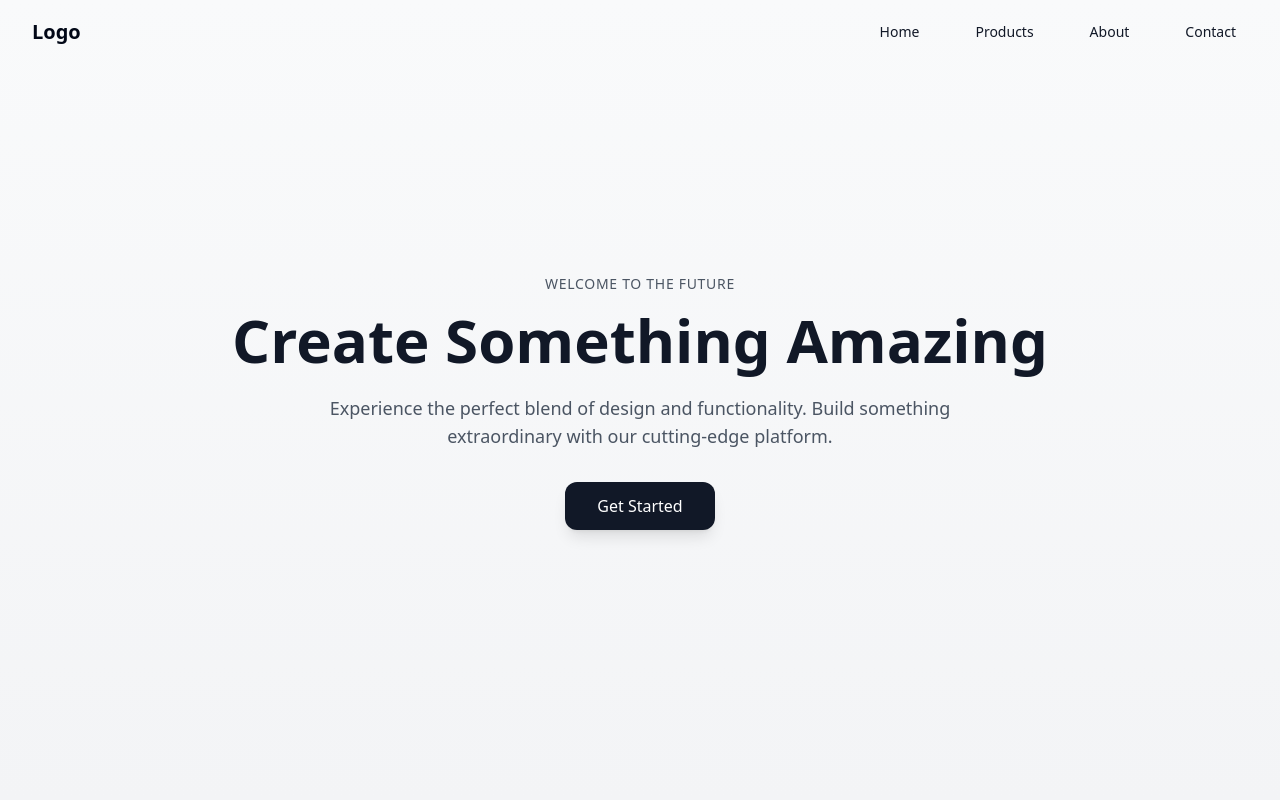
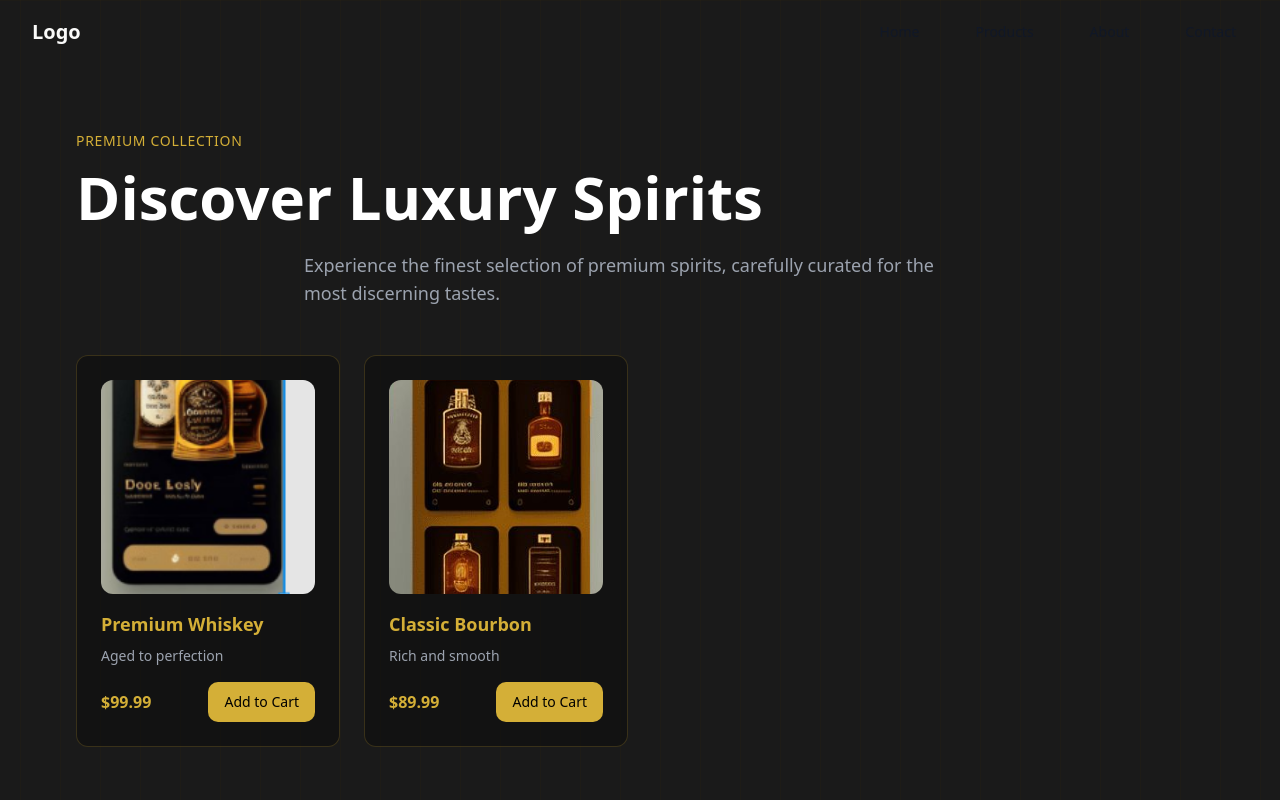
Before and after one commit to CYBERSTALKER07/zlata_praha, a React (Vite) app: page / in a window 1280 px wide. Shown: the top 800 px of the page. Built offline with nearby package versions, Linux system fonts and the light colour scheme.

Commit message:
Design UI to Match Images
Updated the UI components to align with the design specifications provided in the reference images. Adjustments made to styles and layouts for consistency with the desired aesthetic.
[skip gpt_engineer]

```diff
--- a/src/components/Hero.tsx
+++ b/src/components/Hero.tsx
@@ -1,5 +1,6 @@
 import { useEffect, useState } from "react";
 import { cn } from "@/lib/utils";
+import { ProductCard } from "./ProductCard";
 
 export const Hero = () => {
   const [isVisible, setIsVisible] = useState(false);
@@ -8,42 +9,57 @@ export const Hero = () => {
     setIsVisible(true);
   }, []);
 
+  const products = [
+    {
+      name: "Premium Whiskey",
+      image: "/lovable-uploads/d7ff8b91-8d4f-484c-b95c-8d13a67f361d.png",
+      price: "$99.99",
+      description: "Aged to perfection"
+    },
+    {
+      name: "Classic Bourbon",
+      image: "/lovable-uploads/34befac8-ca41-4fa1-8153-d63903be83bb.png",
+      price: "$89.99",
+      description: "Rich and smooth"
+    }
+  ];
+
   return (
-    <div className="relative min-h-screen flex items-center justify-center overflow-hidden bg-gradient-to-b from-gray-50 to-gray-100">
+    <div className="relative min-h-screen flex items-center justify-center overflow-hidden bg-darkBg">
       <div className="absolute inset-0 overflow-hidden">
-        <div className="absolute inset-0 bg-[linear-gradient(to_right,#8080800a_1px,transparent_1px)] bg-[size:40px] bg-[position:center] mix-blend-overlay" />
-        <div className="absolute inset-0 bg-[linear-gradient(to_bottom,#8080800a_1px,transparent_1px)] bg-[size:40px] bg-[position:center] mix-blend-overlay" />
+        <div className="absolute inset-0 bg-[linear-gradient(to_right,#D4AF3733_1px,transparent_1px)] bg-[size:40px] bg-[position:center] mix-blend-overlay" />
+        <div className="absolute inset-0 bg-[linear-gradient(to_bottom,#D4AF3733_1px,transparent_1px)] bg-[size:40px] bg-[position:center] mix-blend-overlay" />
       </div>
 
-      <div className="relative max-w-7xl mx-auto px-4 sm:px-6 lg:px-8 py-32 text-center">
+      <div className="relative max-w-7xl mx-auto px-4 sm:px-6 lg:px-8 py-32">
         <span className={cn(
-          "inline-block text-sm font-medium text-gray-600 mb-4 tracking-wider opacity-0",
+          "inline-block text-sm font-medium text-golden mb-4 tracking-wider opacity-0",
           isVisible && "animate-fadeIn [animation-delay:0.2s]"
         )}>
-          WELCOME TO THE FUTURE
+          PREMIUM COLLECTION
         </span>
 
         <h1 className={cn(
-          "text-4xl md:text-6xl font-bold text-gray-900 mb-6 opacity-0",
+          "text-4xl md:text-6xl font-bold text-white mb-6 opacity-0",
           isVisible && "animate-fadeIn [animation-delay:0.4s]"
         )}>
-          Create Something Amazing
+          Discover Luxury Spirits
         </h1>
 
         <p className={cn(
-          "max-w-2xl mx-auto text-lg text-gray-600 mb-8 opacity-0",
+          "max-w-2xl mx-auto text-lg text-gray-400 mb-12 opacity-0",
           isVisible && "animate-fadeIn [animation-delay:0.6s]"
         )}>
-          Experience the perfect blend of design and functionality. Build something extraordinary with our cutting-edge platform.
+          Experience the finest selection of premium spirits, carefully curated for the most discerning tastes.
         </p>
 
         <div className={cn(
-          "opacity-0",
+          "grid grid-cols-1 md:grid-cols-2 lg:grid-cols-4 gap-6 opacity-0",
           isVisible && "animate-fadeIn [animation-delay:0.8s]"
         )}>
-          <button className="px-8 py-3 bg-gray-900 text-white rounded-lg hover:bg-gray-800 transition-colors duration-200 shadow-lg hover:shadow-xl transform hover:-translate-y-0.5">
-            Get Started
-          </button>
+          {products.map((product, index) => (
+            <ProductCard key={index} {...product} />
+          ))}
         </div>
       </div>
     </div>
--- /dev/null
+++ b/src/components/ProductCard.tsx
@@ -0,0 +1,40 @@
+import { cn } from "@/lib/utils";
+import { Button } from "./ui/button";
+
+interface ProductCardProps {
+  name: string;
+  image: string;
+  price: string;
+  description?: string;
+}
+
+export const ProductCard = ({
+  name,
+  image,
+  price,
+  description
+}: ProductCardProps) => {
+  return (
+    <div className="product-card">
+      <div className="relative aspect-square overflow-hidden rounded-lg mb-4">
+        <img
+          src={image}
+          alt={name}
+          className="object-cover w-full h-full transition-transform duration-300 hover:scale-110"
+        />
+      </div>
+      <h3 className="text-golden font-semibold text-lg mb-2">{name}</h3>
+      {description && (
+        <p className="text-gray-400 text-sm mb-4">{description}</p>
+      )}
+      <div className="flex items-center justify-between">
+        <span className="text-golden font-bold">{price}</span>
+        <Button
+          className="bg-golden hover:bg-golden/80 text-black"
+        >
+          Add to Cart
+        </Button>
+      </div>
+    </div>
+  );
+};
--- a/src/index.css
+++ b/src/index.css
@@ -4,25 +4,25 @@
 
 @layer base {
   :root {
-    --background: 0 0% 100%;
-    --foreground: 222.2 84% 4.9%;
-    --card: 0 0% 100%;
-    --card-foreground: 222.2 84% 4.9%;
-    --popover: 0 0% 100%;
-    --popover-foreground: 222.2 84% 4.9%;
-    --primary: 222.2 47.4% 11.2%;
-    --primary-foreground: 210 40% 98%;
-    --secondary: 210 40% 96.1%;
-    --secondary-foreground: 222.2 47.4% 11.2%;
-    --muted: 210 40% 96.1%;
-    --muted-foreground: 215.4 16.3% 46.9%;
-    --accent: 210 40% 96.1%;
-    --accent-foreground: 222.2 47.4% 11.2%;
-    --destructive: 0 84.2% 60.2%;
-    --destructive-foreground: 210 40% 98%;
-    --border: 214.3 31.8% 91.4%;
-    --input: 214.3 31.8% 91.4%;
-    --ring: 222.2 84% 4.9%;
+    --background: 20 14.3% 4.1%;
+    --foreground: 60 9.1% 97.8%;
+    --card: 20 14.3% 4.1%;
+    --card-foreground: 60 9.1% 97.8%;
+    --popover: 20 14.3% 4.1%;
+    --popover-foreground: 60 9.1% 97.8%;
+    --primary: 47.9 95.8% 53.1%;
+    --primary-foreground: 26 83.3% 14.1%;
+    --secondary: 12 6.5% 15.1%;
+    --secondary-foreground: 60 9.1% 97.8%;
+    --muted: 12 6.5% 15.1%;
+    --muted-foreground: 24 5.4% 63.9%;
+    --accent: 12 6.5% 15.1%;
+    --accent-foreground: 60 9.1% 97.8%;
+    --destructive: 0 62.8% 30.6%;
+    --destructive-foreground: 60 9.1% 97.8%;
+    --border: 12 6.5% 15.1%;
+    --input: 12 6.5% 15.1%;
+    --ring: 35.5 91.7% 32.9%;
     --radius: 0.75rem;
   }
 }
@@ -32,7 +32,7 @@
     @apply border-border;
   }
   body {
-    @apply bg-background text-foreground antialiased;
+    @apply bg-darkBg text-foreground antialiased;
   }
   html {
     scroll-behavior: smooth;
@@ -40,7 +40,11 @@
 }
 
 .glass-card {
-  @apply backdrop-blur-lg bg-white/30 border border-white/20;
+  @apply backdrop-blur-lg bg-black/30 border border-golden/20 rounded-xl;
+}
+
+.product-card {
+  @apply glass-card p-6 transition-all duration-300 hover:scale-105 hover:bg-black/40;
 }
 
 .hover-lift {
--- a/tailwind.config.ts
+++ b/tailwind.config.ts
@@ -52,6 +52,8 @@ export default {
           DEFAULT: "hsl(var(--card))",
           foreground: "hsl(var(--card-foreground))",
         },
+        golden: "#D4AF37",
+        darkBg: "#1A1A1A",
       },
       borderRadius: {
         lg: "var(--radius)",
```
Also changed, not shown: public/lovable-uploads/34befac8-ca41-4fa1-8153-d63903be83bb.png (added), public/lovable-uploads/d7ff8b91-8d4f-484c-b95c-8d13a67f361d.png (added).
